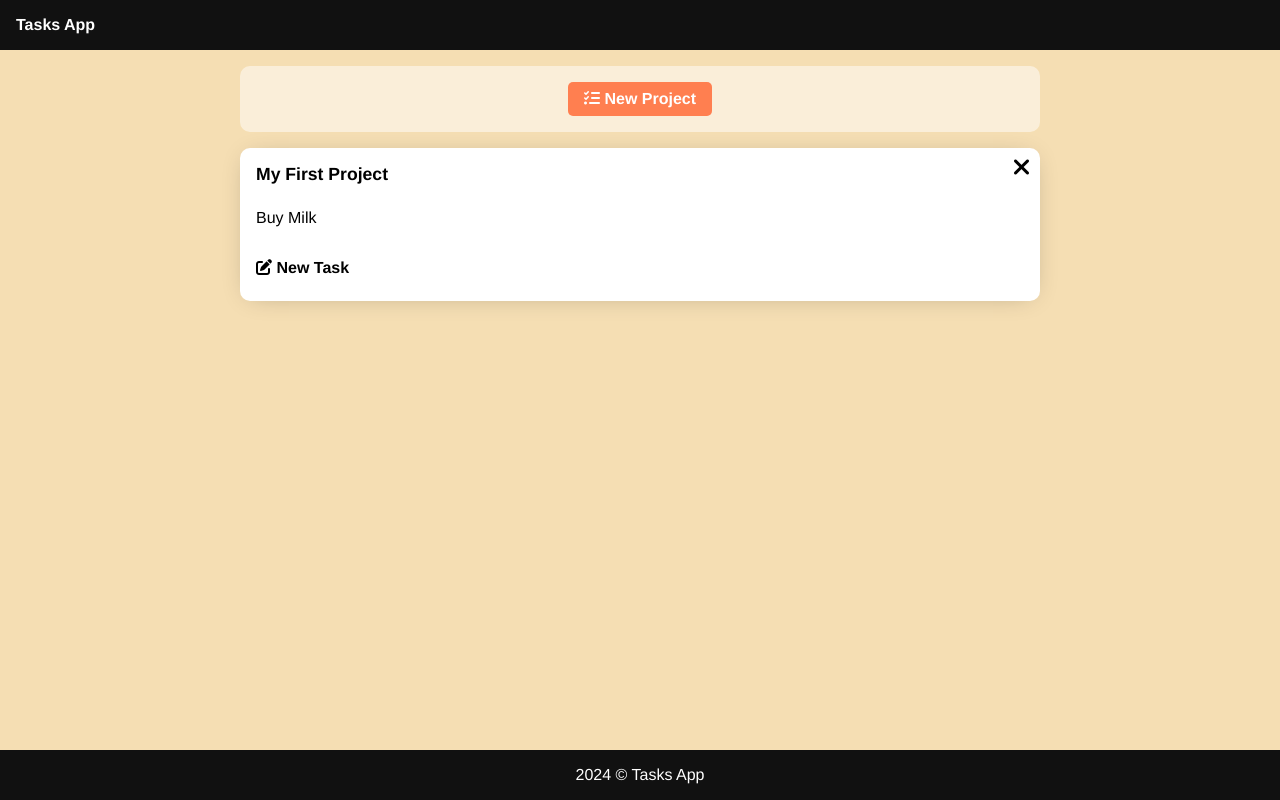
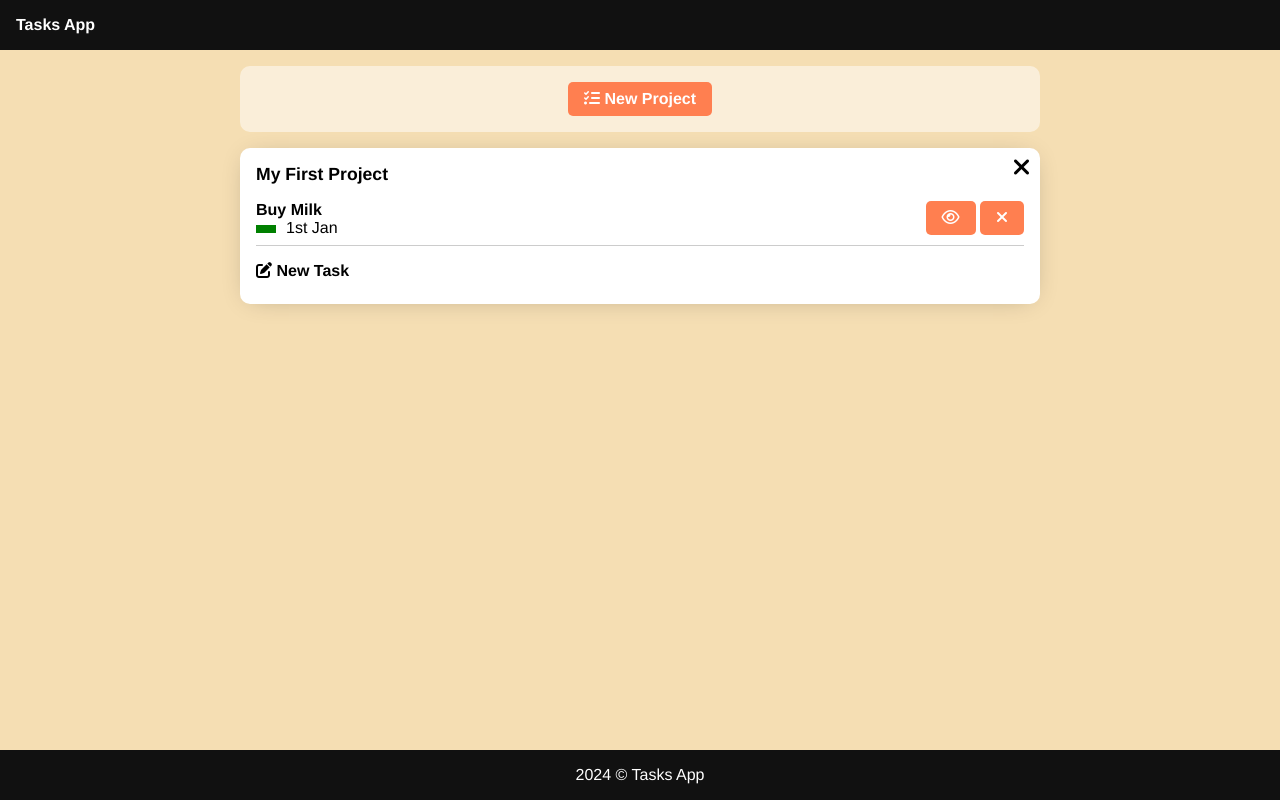
Before and after one commit to harrynortham/tasks-app, a website built with webpack: page src/index.html in a window 1280 px wide. Built offline with nearby package versions, Linux system fonts and the light colour scheme.

Commit message:
Update tasks view, adding priority and date

```diff
--- a/src/renderTasks.js
+++ b/src/renderTasks.js
@@ -1,5 +1,6 @@
 import { readTasks, createTask } from "./tasks";
 import modal from "./renderModal";
+import { format } from "date-fns";
 
 function newTaskForm(projectID) {
   const formContainer = document.createElement("div");
@@ -12,12 +13,13 @@ function newTaskForm(projectID) {
 <div><input type="date" name="duedate" placeholder="Due date"></div>
 <div>
 <select name="priority">
+<option value="" disabled selected>Priority</option>
 <option value="low">Low</option>
 <option value="medium">Medium</option>
 <option value="high">High</option>
 </select>
 </div>
-      <button type="submit">New task</button>
+      <button type="submit">Add</button>
     </form>
   `;
 
@@ -64,19 +66,21 @@ function newTaskButton(projectID) {
 //create list of tasks and return the list and render it
 function tasksList(projectID) {
   const tasks = readTasks(projectID);
-  const tasksContainer = document.createElement("div");
-  tasksContainer.classList.add("tasks");
-  const list = document.createElement("ul");
-  tasksContainer.appendChild(list);
-  list.classList.add("tasks-list");
+
+  const tasksList = document.createElement("div");
+  tasksList.classList.add("tasks-list");
 
   tasks.forEach((task) => {
-    const listItem = document.createElement("li");
-    listItem.setAttribute("data-task-id", task.id);
-    listItem.textContent = task.title;
-    list.appendChild(listItem);
+    const taskItem = document.createElement("div");
+    taskItem.classList.add("task");
+    taskItem.setAttribute("data-task-id", task.id);
+    const taskDueDate = format(new Date(task.dueDate), "Mo MMM");
+    taskItem.innerHTML = `<div><div class="task-description">${task.title}</div><div><span class="task-priority-${task.priority}"></span><span>${taskDueDate}</span></div></div><div><div><button class="view-task"><i class="fa-regular fa-eye"></i></button> <button class="delete-task"><i class="fa-solid fa-xmark"></button></i></div>
+</div>`;
+
+    tasksList.appendChild(taskItem);
   });
-  return tasksContainer;
+  return tasksList;
 }
 
 function refreshTasks(projectID) {
@@ -87,11 +91,12 @@ function refreshTasks(projectID) {
 }
 
 function renderTasks(projectID) {
-  const tasksContainer = document.createElement("div");
-  tasksContainer.appendChild(tasksList(projectID));
-  tasksContainer.appendChild(newTaskButton(projectID));
+  const tasks = document.createElement("div");
+  tasks.classList.add("tasks");
+  tasks.appendChild(tasksList(projectID));
+  tasks.appendChild(newTaskButton(projectID));
 
-  return tasksContainer;
+  return tasks;
 }
 
 export { renderTasks };
--- a/src/styles.css
+++ b/src/styles.css
@@ -110,6 +110,47 @@ header {
   border-bottom: 0;
 }
 
+.task {
+  display: flex;
+  justify-content: space-between;
+  border-bottom: 1px solid #ccc;
+  padding: 0.5rem 0;
+}
+
+.task div:first-child {
+  flex: 1;
+}
+
+.task > div {
+  display: flex;
+  flex-direction: column;
+  justify-content: center;
+}
+
+.task-description {
+  font-weight: bold;
+}
+
+[class*="task-priority"] {
+  width: 20px;
+  height: 8px;
+  display: inline-block;
+  background-color: black;
+  margin-right: 10px;
+}
+
+.task-priority-high {
+  background-color: red;
+}
+
+.task-priority-medium {
+  background-color: orange;
+}
+
+.task-priority-low {
+  background-color: green;
+}
+
 .modal {
   position: absolute;
   width: 100%;
--- a/src/tasks.js
+++ b/src/tasks.js
@@ -1,7 +1,4 @@
 import { v4 as uuidv4 } from "uuid";
-import { format, compareAsc } from "date-fns";
-
-//we will use date-fns package to order tasks by date
 
 // task factory function goes here
 function task(title = "", description = "", dueDate = "", priority = "") {
```
Also changed, not shown: dist/bundle.js.
